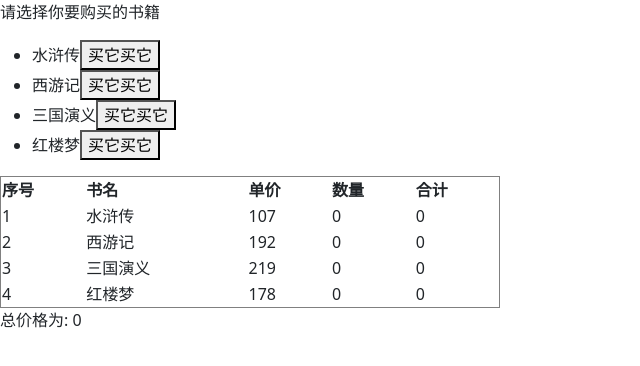
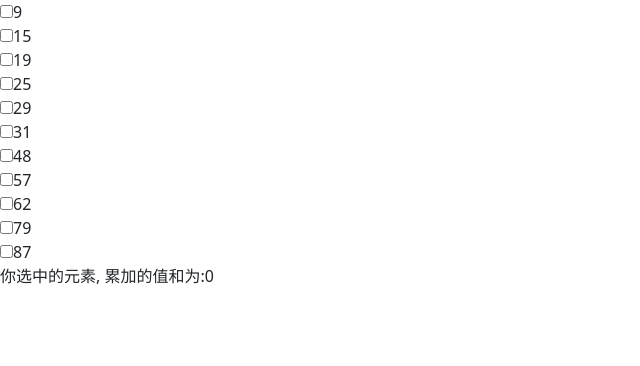
Before and after one commit to TTpeach1/vuecli-demo03, a Vue app: page / in a window 1280 px wide. Shown: the top 366 px of the page, without its empty margins (0-640 px from the left). Built offline with nearby package versions, Linux system fonts and the light colour scheme.

Commit message:
选你爱我求和

```diff
--- a/src/App.vue
+++ b/src/App.vue
@@ -1,29 +1,11 @@
 <template>
   <div>
-    <p>请选择你要购买的书籍</p>
-    <ul>
-      <li v-for="(item,idd) in arr" :key="idd">
-        <span>{{item.name}}</span>
-        <button @click="addFn(idd)">买它买它</button>
-      </li>
-    </ul>
-    <table border="1" width="500" cellspacing="0">
-      <tr>
-        <th>序号</th>
-        <th>书名</th>
-        <th>单价</th>
-        <th>数量</th>
-        <th>合计</th>
-      </tr>
-      <tr v-for="(item,index) in arr" :key="index">
-        <td>{{index+1}}</td>
-        <td>{{ item.name }}</td>
-        <td>{{ item.price }}</td>
-        <td>{{ item["count"] }}</td>
-        <td>{{ item["price"] * item["count"] }}</td>
-      </tr>
-    </table>
-    <p>总价格为: {{allPrice}}</p>
+    <!-- 无id时, 可以使用index(反正也是就地更新) -->
+    <div v-for="(item, index) in arr" :key="index">
+      <input type="checkbox" v-model="checkNumArr" :value="item" />
+      <span>{{item}}</span>
+    </div>
+    <p>你选中的元素, 累加的值和为:{{ theSum }} </p>
   </div>
 </template>
 
@@ -31,41 +13,19 @@
 export default {
   data() {
     return {
-      arr: [
-        {
-          name: "水浒传",
-          price: 107,
-          count: 0,
-        },
-        {
-          name: "西游记",
-          price: 192,
-          count: 0,
-        },
-        {
-          name: "三国演义",
-          price: 219,
-          count: 0,
-        },
-        {
-          name: "红楼梦",
-          price: 178,
-          count: 0,
-        },
-      ],
+      arr: [9, 15, 19, 25, 29, 31, 48, 57, 62, 79, 87],
+      checkNumArr:[], //  保存用户选中的数字
     };
   },
-  methods:{
-    addFn(iddd){
-      this.arr[iddd].count++
+  computed: {
+    theSum(){
+      return this.checkNumArr.reduce((sum, val) => {
+        return (sum += val);
+      }, 0);
     }
   },
-  computed:{
-    allPrice(){
-      return this.arr.reduce((sum, obj) => {
-        return (sum += obj.price * obj.count);
-      }, 0);
-    }
-  }
 };
 </script>
+
+<style>
+</style>
```
Also changed, not shown: src/图书管理.vue (added, +71 -0 lines).
